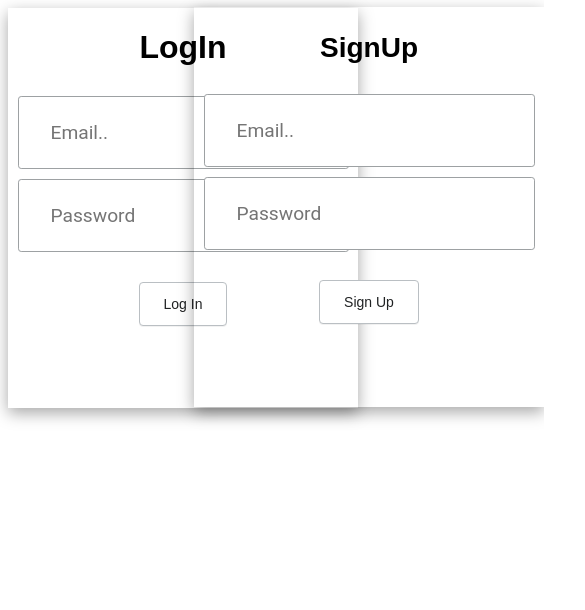
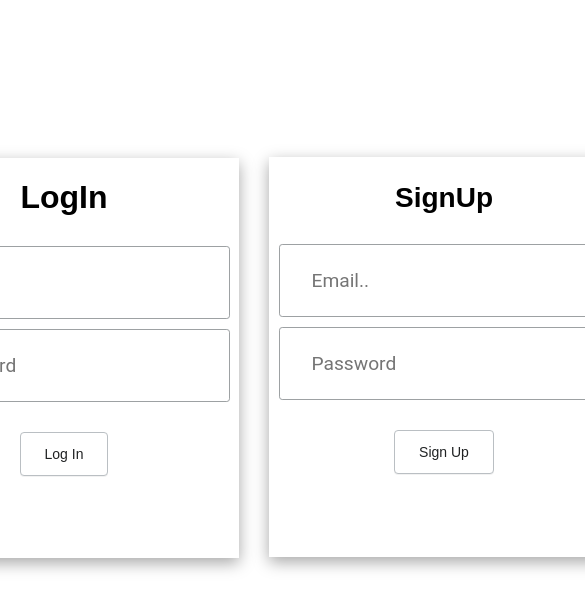
Before and after one commit to AhmedFelic/React, a React (Create React App) app in the folder react-firebase-authentication/: page / in a window 390 px wide. Shown: the top 610 px of the page, 585 px wide, since content can reach past the window. Built offline with nearby package versions, Linux system fonts and the light colour scheme.

Commit message:
css fixes

```diff
--- a/react-firebase-authentication/src/components/auth/SignIn.js
+++ b/react-firebase-authentication/src/components/auth/SignIn.js
@@ -38,6 +38,7 @@ const SignIn = () => {
         <>
 
             <div className="align">
+
                 <div className="sign-in-container">
                     <form onSubmit={signIn}>
                         <h1 className="title-login">LogIn</h1>
--- a/react-firebase-authentication/src/components/auth/auth.css
+++ b/react-firebase-authentication/src/components/auth/auth.css
@@ -17,6 +17,7 @@ body{
 }
 .sign-in-container{
 
+    margin-top: 150px;
     width: 350px;
     display: inline-block;
     height: 400px;
@@ -142,3 +143,66 @@ body{
     margin-left: -400px;
     font-size: 28px;
 }
+
+
+@media (max-width: 11350px) {
+
+    .sign-in-container{
+
+        margin-left: -70px;
+    }
+
+    .sign-in-container{
+
+    margin-top: 150px;
+    }
+    .signUp-container{
+       margin-top: 150px;
+    }
+    .signup-message{
+   margin-left: -420px;
+    }
+  }
+  @media (max-width: 1230px) {
+
+    .sign-in-container{
+
+        margin-left: -190px;
+    }
+
+    .sign-in-container{
+
+        margin-top: 150px;
+        }
+        .signUp-container{
+            margin-top: 150px;
+         }
+  }
+  @media (max-width: 1200px) {
+
+    .sign-in-container{
+
+        margin-left: -150px;
+    }
+    .sign-in-container{
+
+        margin-top: 150px;
+        }
+        .signUp-container{
+            margin-top: 150px;
+         }
+  }
+  @media (max-width: 1130px) {
+
+    .sign-in-container{
+
+        margin-left: -200px;
+    }
+    .sign-in-container{
+
+        margin-top: 150px;
+        }
+        .signUp-container{
+            margin-top: 150px;
+         }
+  }
```
